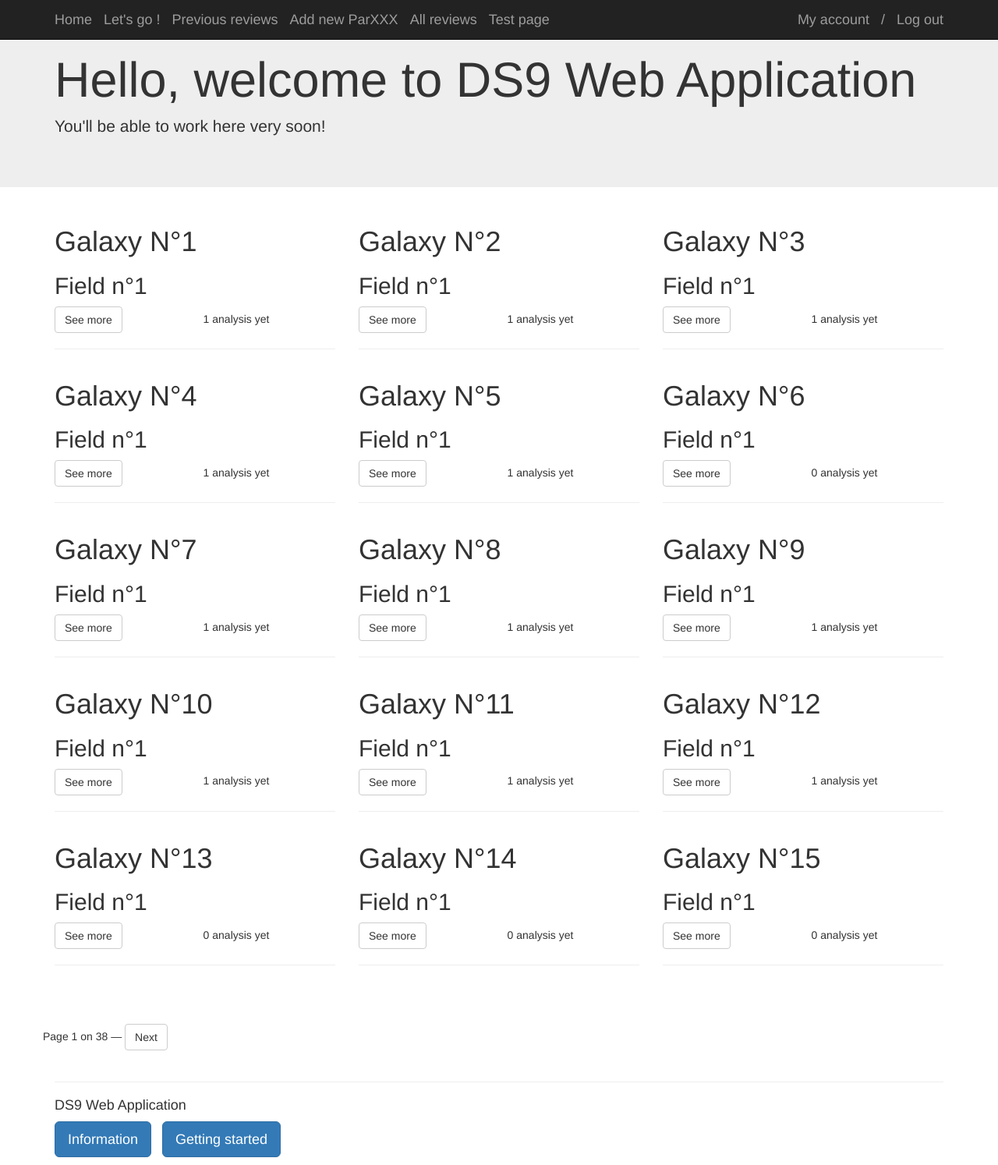
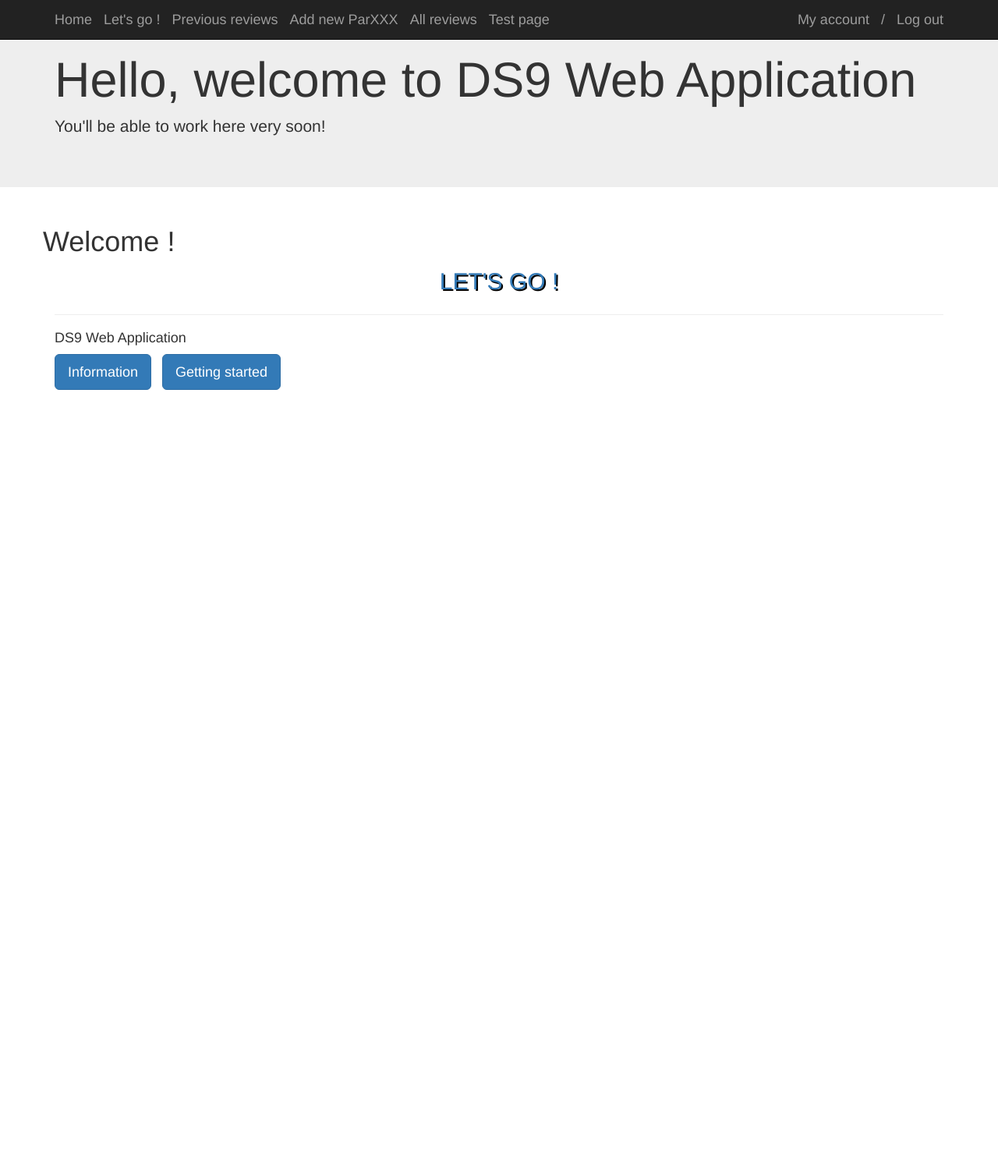
Before and after one commit to lguibert/ds9, a Django app: page /ds9s/ in a window 1280 px wide. Shown: the whole page at 78% size. After the commit the page ends 500 px from the top, so only its background shows below. Run offline with Django 3.2, Linux system fonts and the light colour scheme; a user stored in the database is signed in; data comes from the database, SQL or seed files in the repository; parts of the project's set-up code (start-up, migrations or seed data) failed here and were passed over; some libraries are stand-ins or nearby versions.

Commit message:
home page less

```diff
--- a/ds9s/assets/main.css
+++ b/ds9s/assets/main.css
@@ -4,6 +4,19 @@ html, body{
 
 tfoot tr th {
     padding: 8px !important;
+}
+
+#letsgo{
+	text-align: center;
+	font-size: 30px;
+	text-shadow: 2px 2px #000000;
+	margin: auto;
+	display: block;
+	text-decoration: none;
+}
+
+#letsgo:hover{
+	font-style: italic;
 }
 
 .btn{
--- a/ds9s/templates/homeGalaxy.html
+++ b/ds9s/templates/homeGalaxy.html
@@ -1,29 +1,8 @@
 {% extends "base.html" %}
 {% block content %}
-{% load ds9s_extras %}
-	{% if galaxys %}
-		{% for gal in galaxys%}
-			<div class="col-md-4">
-				<h1 class="first-uppercase">Galaxy n°{{gal.uniq_id}}</h1>
-				<h2>Field n°{{gal.parfolder}}</h2>
-				{% if user.is_authenticated%}
-					<a class="btn btn-default" href="/ds9s/view/{{gal.uniq_name}}/">See more</a>
-				{% endif %}
-				<div class='nunAnaly'>{{aly|keyvalue:gal.id}} analysis yet</div>
-			<hr>
-			</div>
-		{%endfor%}
 
-		<div class="pagination clear">
-			{% if galaxys.has_previous %}
-			    <a class="btn btn-default" href="?page={{ galaxys.previous_page_number }}">Previous</a> —
-			{% endif %}
-			Page {{ galaxys.number }} on {{ galaxys.paginator.num_pages }}
-			{% if galaxys.has_next %}
-			    — <a class="btn btn-default" href="?page={{ galaxys.next_page_number }}">Next</a>
-			{% endif %}
-		</div>
-	{% else %}
-		<h1>No data yet. <a href="/ds9s/upload/">Add some !</a></h1>
-	{% endif %}
+<h1>Welcome !</h1>
+<a id='letsgo' href="/ds9s/view/">LET'S GO !</a>
+
+
 {% endblock %}
--- a/ds9s/views/fits_views.py
+++ b/ds9s/views/fits_views.py
@@ -94,29 +94,9 @@ colors = ["indianred","steelblue","indigo","orange","orange","darkred","darkorch
 #------------------------------------------------------------------------------------------------------
 #------------------------------------------------------------------------------------------------------
 
-#This function is for displaying the home page.
+#This function display the home page.
 def viewHomeGalaxy(request):
-	galaxy_list = Galaxy.objects.values('uniq_id','id','uniq_name','parfolder').order_by('uniq_id') #get here all the needed information from galaxys
-	analysis = Analysis.objects.raw('SELECT COUNT(DISTINCT user_id) as count, galaxy_id, id FROM ds9s_identifications group by galaxy_id') #how many analysis was done on galaxys
-
-	#here, we just create a dictionnary with for key the galaxy's id and the number of analysis for value
-	aly = {}
-	for g in galaxy_list:
-		aly[g['id']] = 0
-	for a in analysis:
-		aly[a.galaxy_id] = a.count
-
-	#Django stuff to create pages
-	paginator = Paginator(galaxy_list, 15)
-	page = request.GET.get('page')
-	try:
-		galaxys = paginator.page(page)
-	except PageNotAnInteger:
-		galaxys = paginator.page(1)
-	except EmptyPage:
-		galaxys = paginator.page(paginator.num_pages)
-
-	#send all the previous values to the homeGalaxy template
+	#redirect to the homeGalaxy template
 	return render(request, 'homeGalaxy.html',locals())
 
 
```
Also changed, not shown: ds9s/tips.txt (+54 -0 lines), 1 other file.
